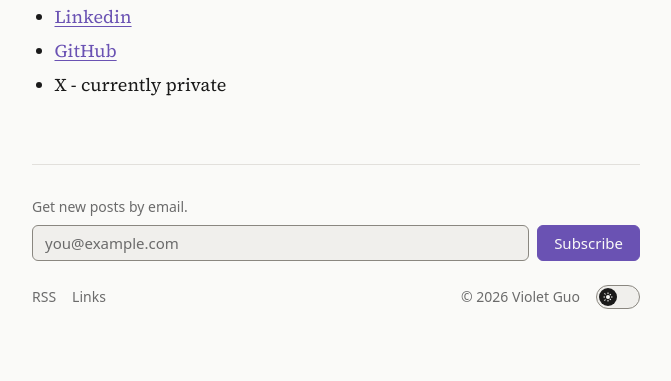
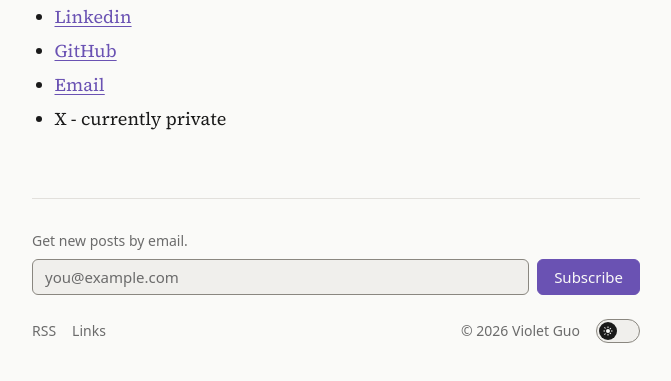
Before and after one commit to violetguos/violetguos.github.io, an Astro site: page /links in a window 1280 px wide. Shown: the part 195-576 px from the top of the page, without its empty margins (304-975 px from the left). Built offline with nearby package versions, Linux system fonts and the light colour scheme; Astro itself is replaced by a stand-in of ours.

Commit message:
add email

```diff
--- a/src/content/links.md
+++ b/src/content/links.md
@@ -5,4 +5,5 @@ description: Everywhere you can find me.
 
 - [Linkedin](https://www.linkedin.com/in/violetyg/)
 - [GitHub](https://github.com/violetguos)
+- [Email](mailto:v@violetyguo.com)
 - X - currently private
```
